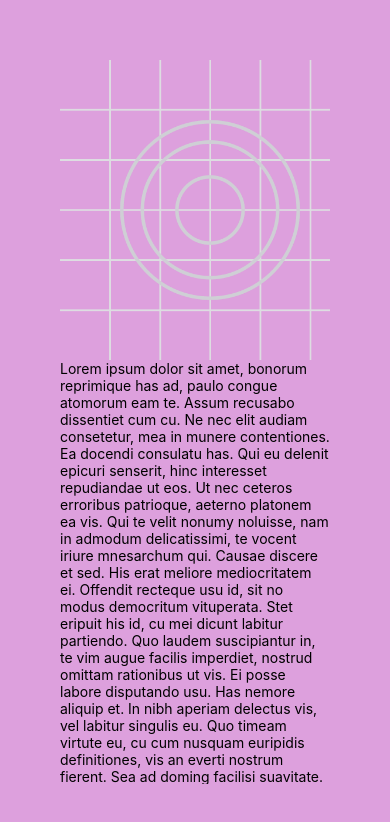
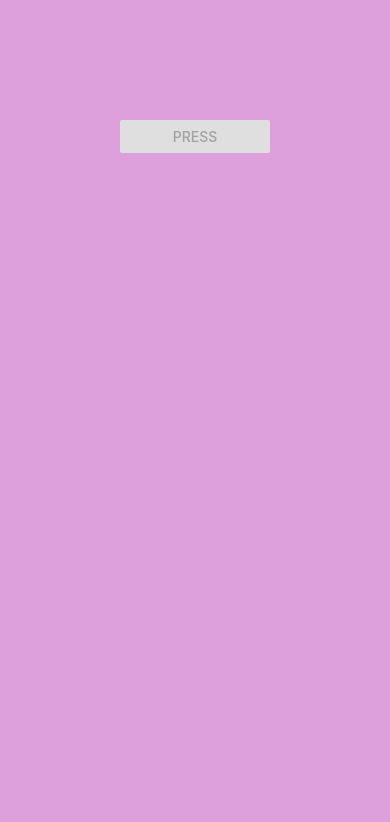
Before and after one commit to JaiSandeep7461/reactBasics, a React Native app: screen / in a window 390 px wide. Shown: the top 822 px of the page. Built offline with nearby package versions, Linux system fonts and the light colour scheme.

Commit message:
Learned About Button Bacics

```diff
--- a/App.js
+++ b/App.js
@@ -1,21 +1,10 @@
 import { View, Text, Image, ImageBackground ,ScrollView} from "react-native";
+import Component2 from "./component2";
 const logoImg = require("./assets/adaptive-icon.png")
 
 export default function App() {
   return <View style={{ flex: 1, backgroundColor: "plum", padding: 60 }}>
 
-   <ScrollView>
-
-   <Image source={logoImg} style={{ width: 300, height: 300 }} />
-    <Text>
-      Lorem ipsum dolor sit amet, bonorum reprimique has ad, paulo congue atomorum eam te. Assum recusabo dissentiet cum cu. Ne nec elit audiam consetetur, mea in munere contentiones. Ea docendi consulatu has.
-      Qui eu delenit epicuri senserit, hinc interesset repudiandae ut eos. Ut nec ceteros erroribus patrioque, aeterno platonem ea vis. Qui te velit nonumy noluisse, nam in admodum delicatissimi, te vocent iriure mnesarchum qui. Causae discere et sed. His erat meliore mediocritatem ei.
-      Offendit recteque usu id, sit no modus democritum vituperata. Stet eripuit his id, cu mei dicunt labitur partiendo. Quo laudem suscipiantur in, te vim augue facilis imperdiet, nostrud omittam rationibus ut vis. Ei posse labore disputando usu. Has nemore aliquip et. In nibh aperiam delectus vis, vel labitur singulis eu.
-      Quo timeam virtute eu, cu cum nusquam euripidis definitiones, vis an everti nostrum fierent. Sea ad doming facilisi suavitate. Ad modo dolorum temporibus qui, et nam dico viuperatoribus, adhuc aperiri fabellas vis te. Cu facer zril signiferumque est. Nihil invenire conceptam pri ea. Appetere expetenda eos ut, eos magna intellegam theophrastus et, ne mea veri prima. Eu sea nostrud dolorum accusam.
-      Natum propriae ad eum, cu eos atqui consequuntur, no nusquam petentium definitiones mea. Numquam expetenda accommodare vix te, ad latine prompta voluptaria est. Qui atqui euripidis at. No fuisset postulant eos, vim no tation dolorum evertitur, tota doming oportere in cum. Ex quo dicat ubique ignota, et quo erat ridens probatus, qui ei paulo intellegat.
-    </Text>
-    <Image source={logoImg} style={{ width: 300, height: 300 }} />
-
-   </ScrollView>
+   <Component2/>
   </View>;
 }
--- /dev/null
+++ b/component2.js
@@ -0,0 +1,15 @@
+import { Button, View } from "react-native";
+
+export default function Component2() {
+    return (
+        <View style={{ flex: 1, backgroundColor: "plum", padding: 60 }}>
+
+            <Button title="Press"
+            onPress={() => console.log("Button Pressed")}
+            color="midnightblue"
+            disabled
+             />
+
+        </View>
+    );
+}
```
